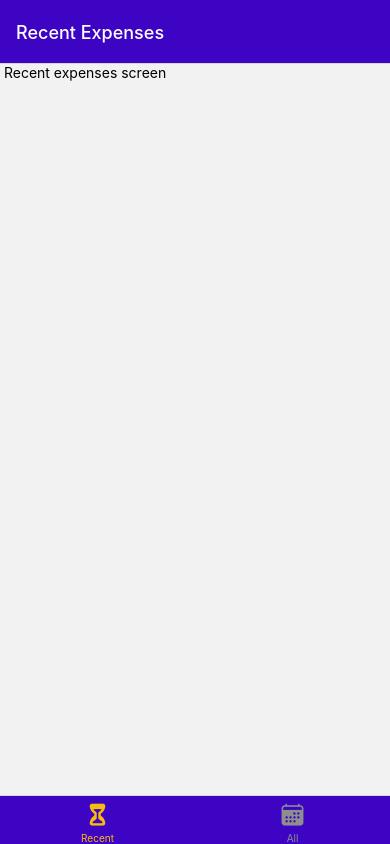
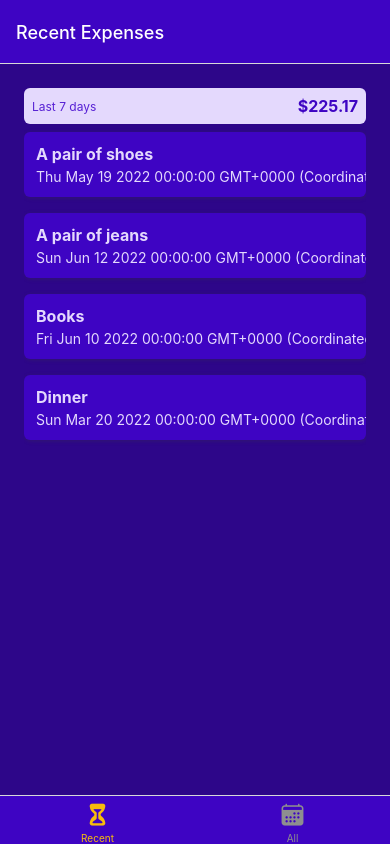
Before and after one commit to lauradeltoro-15/ExpensesTracker, a React Native app: screen / in a window 390 px wide. Built offline with nearby package versions, Linux system fonts and the light colour scheme.

Commit message:
Create ExpensesOutput and styling

```diff
--- /dev/null
+++ b/components/ExpensesOutput/ExpenseItem.js
@@ -0,0 +1,53 @@
+import { Pressable, StyleSheet, Text, View } from "react-native";
+
+import { GLOBAL_STYLES } from "../../constants";
+
+export const ExpenseItem = ({ description, date, amount }) => (
+  <Pressable>
+    <View style={styles.expenseItem}>
+      <View>
+        <Text style={[styles.textBase, styles.description]}>{description}</Text>
+        <Text style={styles.textBase}>{date.toString()}</Text>
+      </View>
+      <View style={styles.amountContainer}>
+        <Text style={styles.amount}>{amount}</Text>
+      </View>
+    </View>
+  </Pressable>
+);
+
+const styles = StyleSheet.create({
+  expenseItem: {
+    padding: 12,
+    marginVertical: 8,
+    backgroundColor: GLOBAL_STYLES.COLORS.PRIMARY_500,
+    flexDirection: "row",
+    justifyContent: "space-between",
+    borderRadius: 6,
+    elevation: 3,
+    shadowColor: GLOBAL_STYLES.COLORS.GRAY_500,
+    shadowRadius: 4,
+    shadowOffset: { width: 1, height: 1 },
+    shadowOpacity: 0.4,
+  },
+  textBase: {
+    color: GLOBAL_STYLES.COLORS.PRIMARY_50,
+  },
+  description: {
+    fontSize: 16,
+    marginBottom: 4,
+    fontWeight: "bold",
+  },
+  amountContainer: {
+    paddingHorizontal: 12,
+    paddingVertical: 4,
+    backgroundColor: "white",
+    justifyContent: "center",
+    alignItems: "center",
+    borderRadius: 4,
+  },
+  amount: {
+    color: GLOBAL_STYLES.COLORS.PRIMARY_500,
+    fontWeight: "bold",
+  },
+});
--- /dev/null
+++ b/components/ExpensesOutput/ExpensesList.js
@@ -0,0 +1,16 @@
+import { FlatList } from "react-native";
+
+import { ExpenseItem } from "./ExpenseItem";
+
+const renderExpenseItem = (itemData) => {
+  return <ExpenseItem {...itemData.item} />;
+};
+export const ExpensesList = ({ expenses }) => {
+  return (
+    <FlatList
+      data={expenses}
+      renderItem={renderExpenseItem}
+      keyExtractor={(item) => item.id}
+    />
+  );
+};
--- /dev/null
+++ b/components/ExpensesOutput/ExpensesOutput.js
@@ -0,0 +1,50 @@
+import { View, StyleSheet } from "react-native";
+
+import { ExpensesList } from "./ExpensesList";
+import { ExpensesSummary } from "./ExpensesSummary";
+import { GLOBAL_STYLES } from "../../constants";
+
+const DUMMY_EXPENSES = [
+  {
+    id: "e1",
+    description: "A pair of shoes",
+    amount: 50.99,
+    date: new Date("2022-05-19"),
+  },
+  {
+    id: "e2",
+    description: "A pair of jeans",
+    amount: 30.99,
+    date: new Date("2022-06-12"),
+  },
+  {
+    id: "e3",
+    description: "Books",
+    amount: 100.59,
+    date: new Date("2022-06-10"),
+  },
+  {
+    id: "e4",
+    description: "Dinner",
+    amount: 42.6,
+    date: new Date("2022-03-20"),
+  },
+
+];
+
+export const ExpensesOutput = ({ expenses, periodName }) => {
+  return (
+    <View style={styles.container}>
+      <ExpensesSummary expenses={DUMMY_EXPENSES} periodName={periodName} />
+      <ExpensesList expenses={DUMMY_EXPENSES} />
+    </View>
+  );
+};
+
+const styles = StyleSheet.create({
+  container: {
+    flex: 1,
+    padding: 24,
+    backgroundColor: GLOBAL_STYLES.COLORS.PRIMARY_700,
+  },
+});
--- /dev/null
+++ b/components/ExpensesOutput/ExpensesSummary.js
@@ -0,0 +1,36 @@
+import { Text, View, StyleSheet } from "react-native";
+
+import { GLOBAL_STYLES } from "../../constants";
+
+export const ExpensesSummary = ({ periodName, expenses }) => {
+  const expensesSum = expenses.reduce(
+    (sum, expense) => sum + expense.amount,
+    0
+  );
+  return (
+    <View style={styles.container}>
+      <Text style={styles.period}>{periodName}</Text>
+      <Text style={styles.sum}>${expensesSum.toFixed(2)}</Text>
+    </View>
+  );
+};
+
+const styles = StyleSheet.create({
+  container: {
+    padding: 8,
+    backgroundColor: GLOBAL_STYLES.COLORS.PRIMARY_50,
+    borderRadius: 6,
+    flexDirection: "row",
+    justifyContent: "space-between",
+    alignItems: "center",
+  },
+  period: {
+    fontSize: 12,
+    color: GLOBAL_STYLES.COLORS.PRIMARY_400,
+  },
+  sum: {
+    fontSize: 16,
+    fontWeight: "bold",
+    color: GLOBAL_STYLES.COLORS.PRIMARY_500,
+  },
+});
--- a/constants/styles.js
+++ b/constants/styles.js
@@ -1,9 +1,9 @@
 export const GLOBAL_STYLES = {
   COLORS: {
-    PRIMARY__50: "#e4d9fd",
+    PRIMARY_50: "#e4d9fd",
     PRIMARY_100: "#c6affc",
     PRIMARY_200: "#a281f0",
-    PRIMARY__400: "#5721d4",
+    PRIMARY_400: "#5721d4",
     PRIMARY_500: "#3e04c3",
     PRIMARY_700: "#2d0689",
     PRIMARY_800: "#200364",
--- a/screens/AllExpenses.js
+++ b/screens/AllExpenses.js
@@ -1,5 +1,5 @@
-import { Text } from "react-native";
+import { ExpensesOutput } from "../components/ExpensesOutput/ExpensesOutput";
 
 export const AllExpensesScreen = () => {
-  return <Text> All expenses screen</Text>;
+  return <ExpensesOutput periodName="Total" />;
 };
--- a/screens/RecentExpenses.js
+++ b/screens/RecentExpenses.js
@@ -1,5 +1,5 @@
-import { Text } from "react-native";
+import { ExpensesOutput } from "../components/ExpensesOutput/ExpensesOutput";
 
 export const RecentExpensesScreen = () => {
-  return <Text> Recent expenses screen</Text>;
+  return <ExpensesOutput periodName="Last 7 days" />;
 };
```
